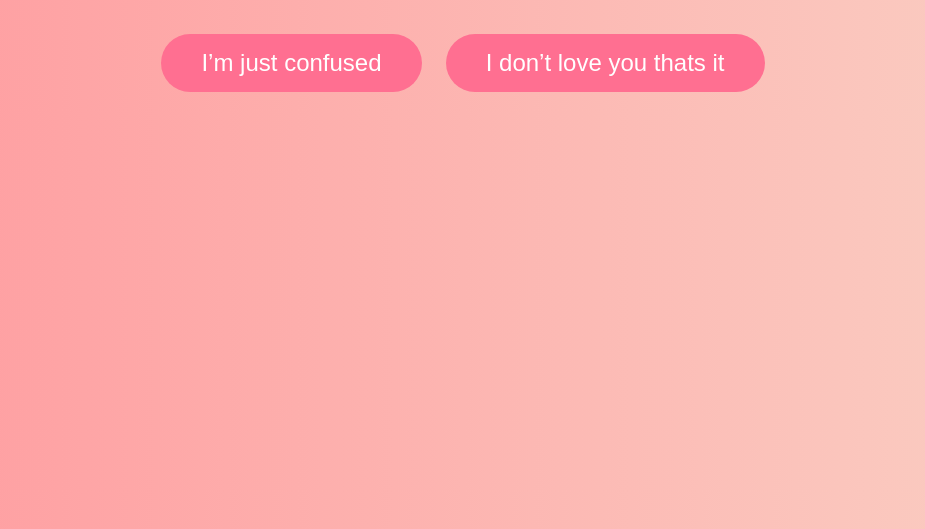
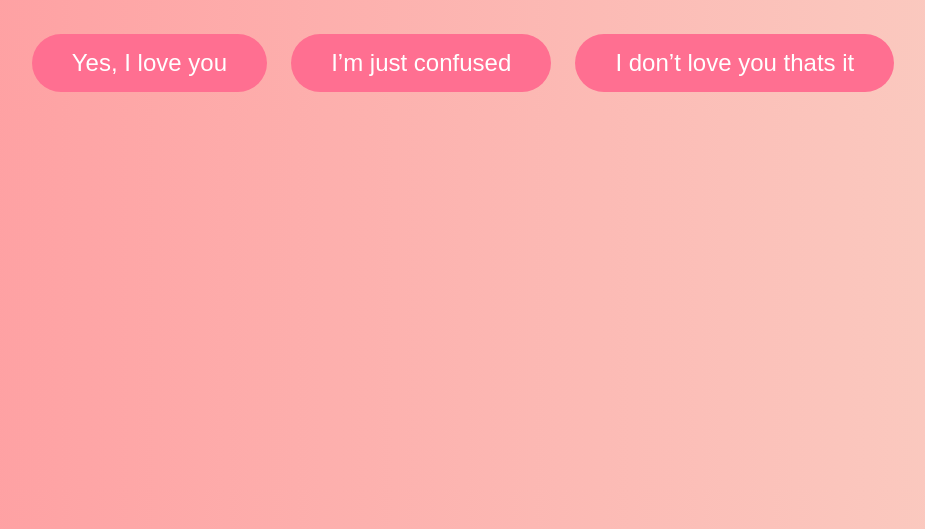
Before and after one commit to Aayush-afk1/end, a plain HTML site: page yes.html in a window 1280 px wide. Shown: the part 271-800 px from the top of the page, without its empty margins (177-1102 px from the left). Drawn offline with Linux system fonts and the light colour scheme.

Commit message:
Update yes.html

```diff
--- a/yes.html
+++ b/yes.html
@@ -44,6 +44,7 @@
 </head>
 <body>
   <h1>Do You Love me?</h1>
+  <button class="yes" onclick="saveResponse('Yes,I love you', 'yes3.html')">Yes, I love you</button>
   <button class="yes" onclick="saveResponse('I’m just confused', 'yes1.html')">I’m just confused</button>
   <button class="no" onclick="saveResponse('I don’t love you thats it', 'no1.html')">I don’t love you thats it</button>
 
```
